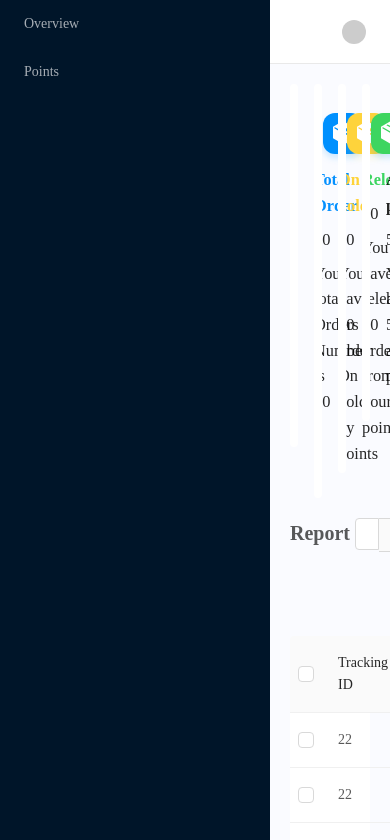
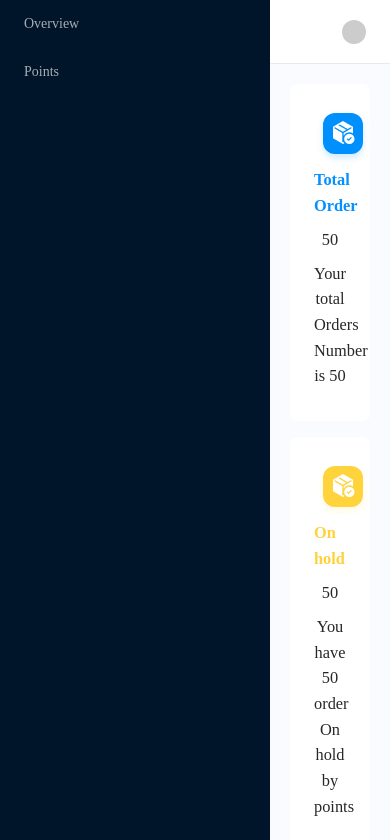
Before and after one commit to ElhamImdad/Noul-points-app, a React (Create React App) app: page / in a window 390 px wide. Shown: the top 840 px of the page. Built offline with nearby package versions, Linux system fonts and the light colour scheme.

Commit message:
manage responsive for card

```diff
--- a/src/components/overview/Overview.js
+++ b/src/components/overview/Overview.js
@@ -14,7 +14,8 @@ const Overview = () => {
         <div className= "Overview-container container">
             <div>
                 <Row gutter={[16, 16]}>
-                    <Col span={6}>
+                    <Col xs={{ span: 24 }} sm={{ span: 24 }} md={{ span: 12 }}
+                        lg={{ span: 6 }} xl={{ span: 6 }}>
                         <Card
                             style={{borderRadius: '7px'}}  bordered={false}>
                             <h3>
@@ -29,7 +30,8 @@ const Overview = () => {
                         </Card>
                     </Col>
 
-                    <Col span={6}>
+                    <Col xs={{ span: 24 }} sm={{ span: 24 }} md={{ span: 12 }}
+                        lg={{ span: 6 }} xl={{ span: 6 }}>
                         <Card
                                 style={{borderRadius: '7px'}}  bordered={false}>
                                 <h3>
@@ -43,7 +45,8 @@ const Overview = () => {
                         </Card>
                     </Col>
 
-                    <Col span={6}>
+                    <Col xs={{ span: 24 }} sm={{ span: 24 }} md={{ span: 12 }}
+                        lg={{ span: 6 }} xl={{ span: 6 }}>
                         <Card
                             style={{borderRadius: '7px'}}  bordered={false}>
                             <h3>
@@ -57,7 +60,8 @@ const Overview = () => {
                         </Card>
                     </Col>
 
-                    <Col span={6}>
+                    <Col xs={{ span: 24 }} sm={{ span: 24 }} md={{ span: 12 }}
+                        lg={{ span: 6 }} xl={{ span: 6 }}>
                         <Card
                             style={{borderRadius: '7px'}}  bordered={false}>
                             <h3>
```
